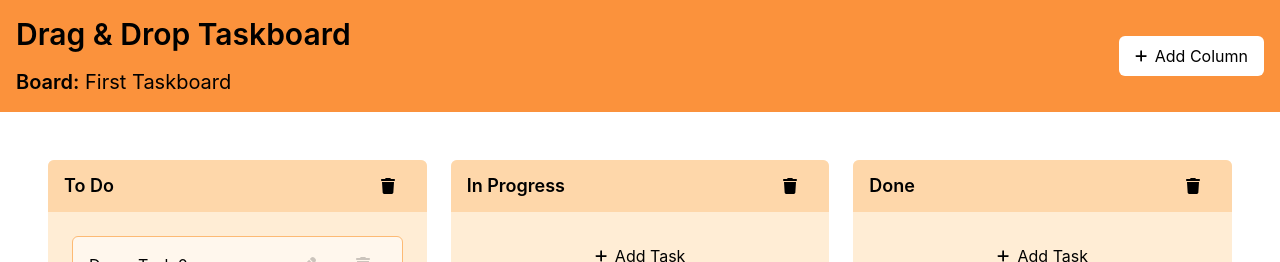
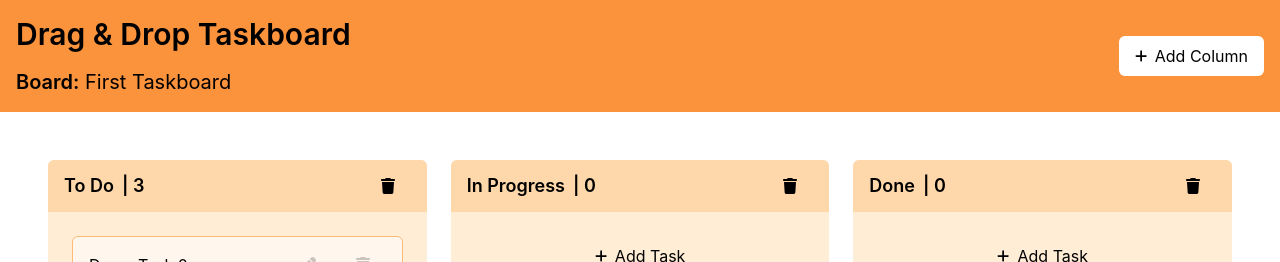
Before and after one commit to taskiranumut/taskboard, a React (Vite) app: page / in a window 1280 px wide. Shown: the top 262 px of the page. Built offline with nearby package versions, Linux system fonts and the light colour scheme; the HTML template or start-up script is replaced by a standard one.

Commit message:
feat: add task number to column header

```diff
--- a/src/components/Board/ColumnHeader.jsx
+++ b/src/components/Board/ColumnHeader.jsx
@@ -5,7 +5,12 @@ import { FontAwesomeIcon } from "@fortawesome/react-fontawesome";
 import { faTrash } from "@fortawesome/free-solid-svg-icons";
 import Button from "../../shared/Button";
 
-export default function ColumnHeader({ columntTitle, columnId, columnNum }) {
+export default function ColumnHeader({
+  columntTitle,
+  columnId,
+  columnNum,
+  itemNum,
+}) {
   const [isActiveTitleInput, setIsActiveTitleInput] = useState(false);
   const titleInputRef = useRef(null);
   const dispatch = useDispatch();
@@ -69,13 +74,16 @@ export default function ColumnHeader({ columntTitle, columnId, columnNum }) {
           value={columntTitle}
         />
       ) : (
+        <div className="flex justify-start items-center w-full">
           <h3
-          className="font-semibold text-lg cursor-pointer"
+            className="font-semibold text-lg cursor-pointer w-max"
             title="Change Title (Double Click)"
             onDoubleClick={handleOpenTitleInput}
           >
             {columntTitle}
           </h3>
+          <span className="font-semibold text-lg ms-2"> | {itemNum}</span>
+        </div>
       )}
 
       {columnNum > 1 && (
--- a/src/components/Board/ColumnListItem.jsx
+++ b/src/components/Board/ColumnListItem.jsx
@@ -20,6 +20,7 @@ export default function ColumnListItem({ columnNum, columnData }) {
         columntTitle={columntTitle}
         columnId={columnId}
         columnNum={columnNum}
+        itemNum={items.length}
       />
       <div className="grid gap-4 p-6">
         <TaskList items={items} columnId={columnId} />
```
Lines whose indentation alone changed are shown as unchanged.
